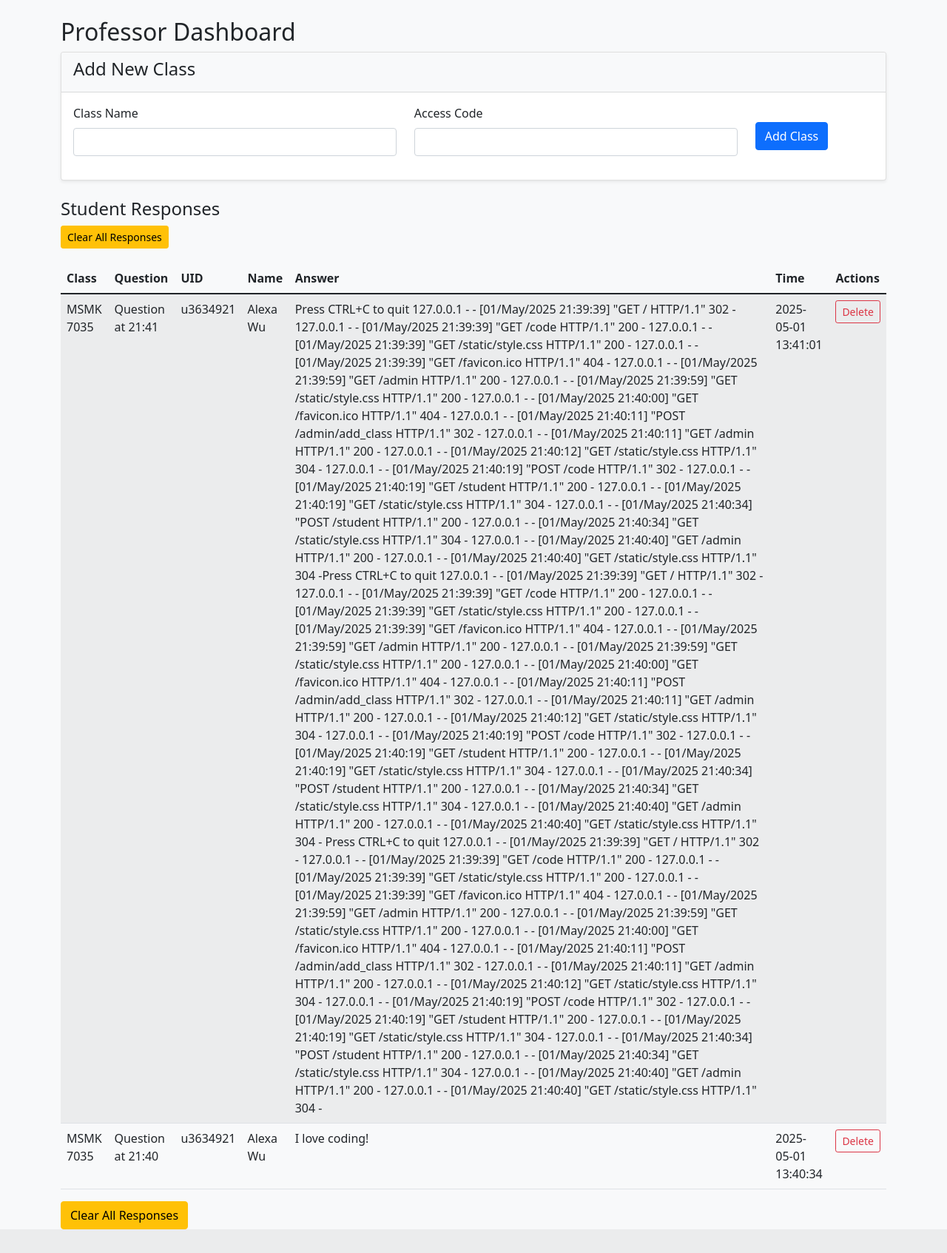
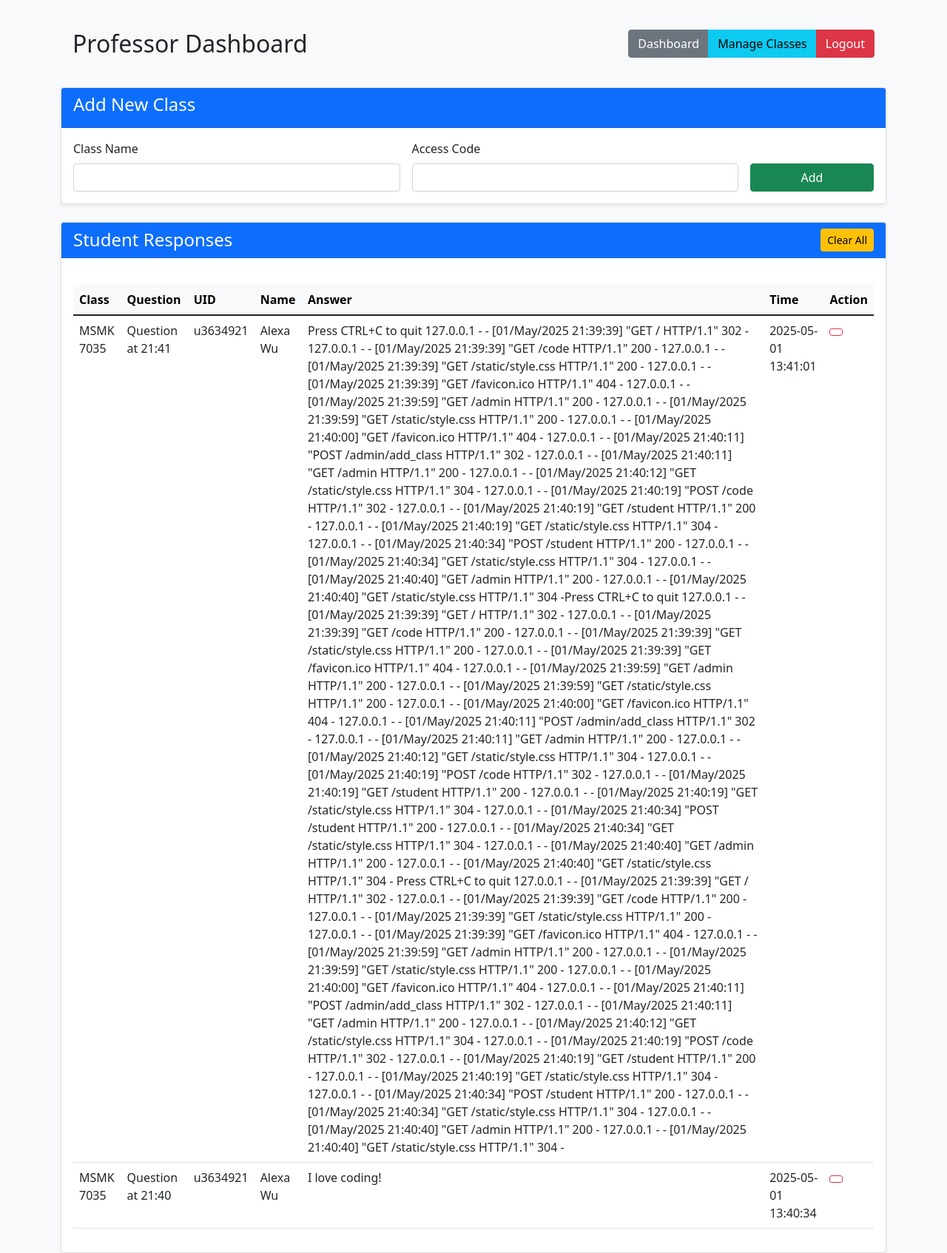
Before and after one commit to alekwu/HKU-MSMK-In-Class-Responses, a Flask app: page /HKU_MSMKprof_portal_admin in a window 1280 px wide. Shown: the whole page at 74% size. Before the commit the page ends 1662 px from the top, so only its background shows below. Run offline with Flask 3, Linux system fonts and the light colour scheme; the visitor is signed in with stand-in values (Sample User, id 1); data comes from the database, SQL or seed files in the repository.

Commit message:
Add buttons

```diff
--- a/templates/admin.html
+++ b/templates/admin.html
@@ -3,48 +3,64 @@
 {% block content %}
 <div class="row">
     <div class="col-md-12">
-        <h2>Professor Dashboard</h2>
+        <!-- Improved Navigation Header -->
+        <div class="d-flex justify-content-between align-items-center mb-4 p-3 bg-light rounded">
+            <h2 class="mb-0">Professor Dashboard</h2>
+            <div class="btn-group">
+                <a href="{{ url_for('admin') }}" class="btn btn-secondary">
+                    <i class="bi bi-house"></i> Dashboard
+                </a>
+                <a href="{{ url_for('view_classes') }}" class="btn btn-info">
+                    <i class="bi bi-list-ul"></i> Manage Classes
+                </a>
+                <a href="{{ url_for('admin_logout') }}" class="btn btn-danger">
+                    <i class="bi bi-box-arrow-right"></i> Logout
+                </a>
+            </div>
+        </div>
 
+        <!-- Add New Class Card -->
         <div class="card mb-4">
-            <div class="card-header">
+            <div class="card-header bg-primary text-white">
                 <h4>Add New Class</h4>
             </div>
             <div class="card-body">
                 <form method="POST" action="{{ url_for('add_class') }}">
-                    <div class="row">
+                    <div class="row g-3">
                         <div class="col-md-5">
-                            <div class="mb-3">
                             <label for="class_name" class="form-label">Class Name</label>
                             <input type="text" class="form-control" id="class_name" name="class_name" required>
                         </div>
-                        </div>
                         <div class="col-md-5">
-                            <div class="mb-3">
                             <label for="access_code" class="form-label">Access Code</label>
                             <input type="text" class="form-control" id="access_code" name="access_code" required>
                         </div>
-                        </div>
-                        <div class="col-md-2">
-                            <button type="submit" class="btn btn-primary mt-4">Add Class</button>
+                        <div class="col-md-2 d-flex align-items-end">
+                            <button type="submit" class="btn btn-success w-100">
+                                <i class="bi bi-plus-circle"></i> Add
+                            </button>
                         </div>
                     </div>
                 </form>
             </div>
         </div>
 
-        <h4>Student Responses</h4>
-
-        <!-- Clear All Button (Top) -->
-        <div class="mb-3">
+        <!-- Responses Section -->
+        <div class="card">
+            <div class="card-header bg-primary text-white">
+                <div class="d-flex justify-content-between align-items-center">
+                    <h4 class="mb-0">Student Responses</h4>
                     <a href="{{ url_for('clear_all_responses') }}"
                        class="btn btn-warning btn-sm"
-               onclick="return confirm('Delete ALL responses for all classes? This cannot be undone!')">
-              <i class="bi bi-trash-fill"></i> Clear All Responses
+                       onclick="return confirm('WARNING: Delete ALL responses permanently?')">
+                        <i class="bi bi-trash"></i> Clear All
                     </a>
                 </div>
-
-        <table class="table table-striped">
-            <thead>
+            </div>
+            <div class="card-body">
+                <div class="table-responsive">
+                    <table class="table table-hover">
+                        <thead class="table-light">
                             <tr>
                                 <th>Class</th>
                                 <th>Question</th>
@@ -52,7 +68,7 @@
                                 <th>Name</th>
                                 <th>Answer</th>
                                 <th>Time</th>
-                    <th>Actions</th>
+                                <th>Action</th>
                             </tr>
                         </thead>
                         <tbody>
@@ -62,27 +78,21 @@
                                 <td>{{ response[2] }}</td>
                                 <td>{{ response[3] }}</td>
                                 <td>{{ response[4] }}</td>
-                    <td>{{ response[5] }}</td>
+                                <td class="text-break">{{ response[5] }}</td>
                                 <td>{{ response[6] }}</td>
                                 <td>
                                     <a href="{{ url_for('delete_response', response_id=response[0]) }}"
                                        class="btn btn-outline-danger btn-sm"
                                        onclick="return confirm('Delete this response?')">
-                            Delete
+                                        <i class="bi bi-trash"></i>
                                     </a>
                                 </td>
                             </tr>
                             {% endfor %}
                         </tbody>
                     </table>
-
-        <!-- Clear All Button (Bottom) -->
-        <div class="mt-3">
-            <a href="{{ url_for('clear_all_responses') }}"
-               class="btn btn-warning"
-               onclick="return confirm('Delete ALL responses for all classes? This cannot be undone!')">
-              <i class="bi bi-trash-fill"></i> Clear All Responses
-            </a>
+                </div>
+            </div>
         </div>
     </div>
 </div>
```
Lines whose indentation alone changed are shown as unchanged.
